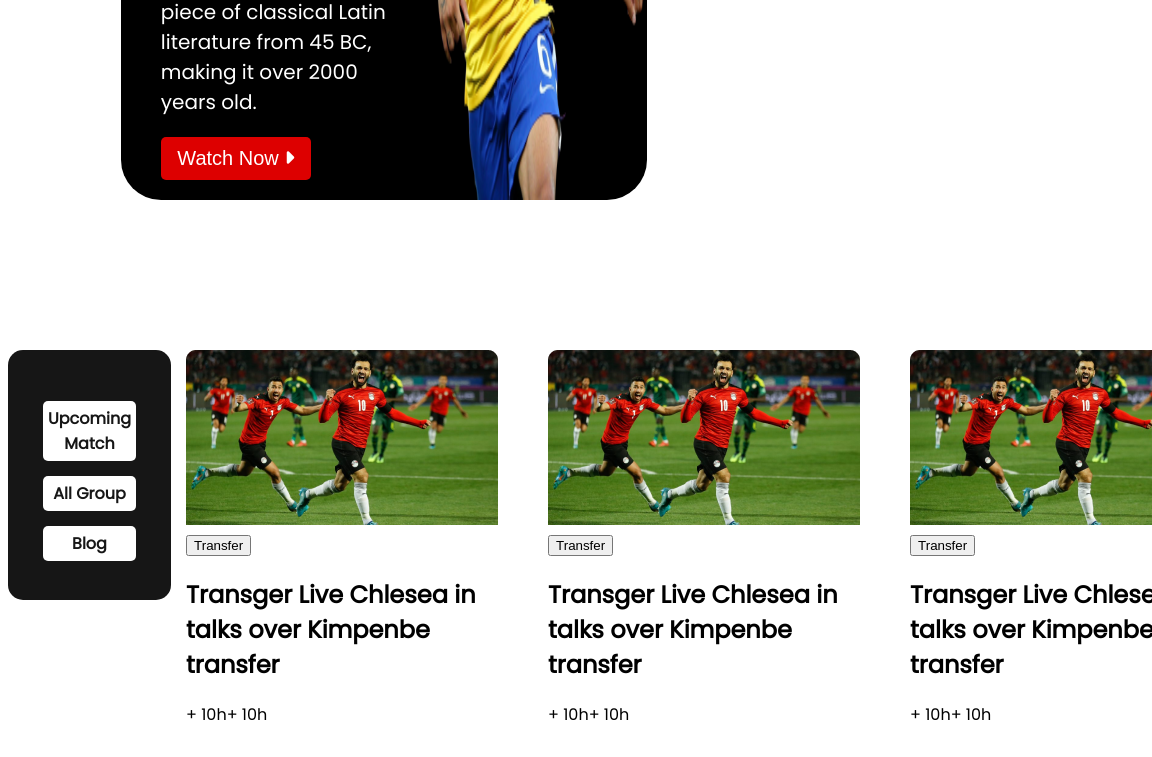
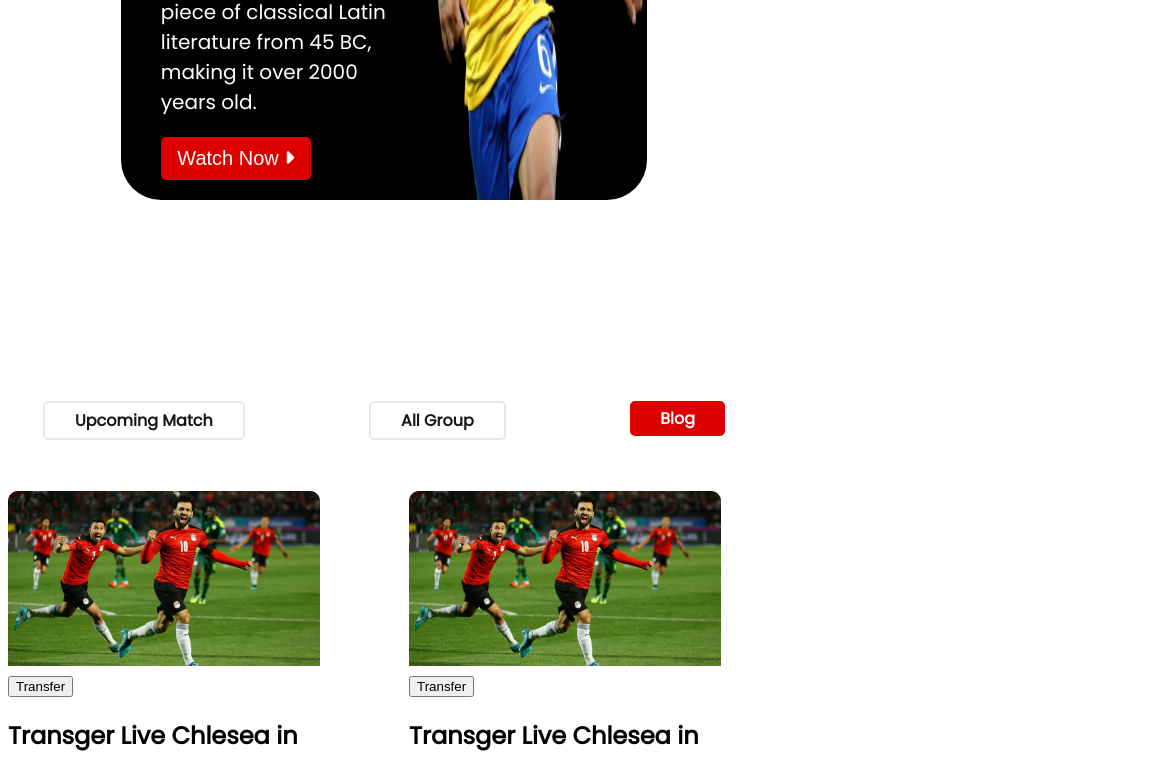
Before and after one commit to Nur-Al-Mumit/Assignment-02, a plain HTML site: page index.html in a window 768 px wide. Shown: the part 534-1291 px from the top of the page, 1152 px wide, since content can reach past the window. Drawn offline with Linux system fonts and the light colour scheme.

Commit message:
add responsiveness on mid section

```diff
--- a/index.html
+++ b/index.html
@@ -42,7 +42,7 @@
                         <ul>
                             <a><li>Upcoming Match</li></a>
                             <a><li>All Group</li></a>
-                            <a><li>Blog</li></a>
+                            <a ><li id="blog">Blog</li></a>
                         </ul>
                     </div>
                     <div class="blogs">
--- a/style.css
+++ b/style.css
@@ -1,8 +1,10 @@
 /* Google Fonts  */
 @import url('https://fonts.googleapis.com/css2?family=Poppins&display=swap');
-body{
+
+body {
     font-family: 'Poppins', sans-serif;
 }
+
 /*-----------------
     Top Container
 -------------------*/
@@ -55,27 +57,30 @@ body{
 .banner img {
     width: 100%;
 }
+
 /* <!---------------- */
 /* Mid Section  */
 /* ------------------> */
-.mid-container{
+.mid-container {
     margin-top: 150px;
 }
 
 /* Menu part */
 
-.menu-container{
+.menu-container {
     background-color: #161616;
     width: 300px;
     height: 250px;
     margin-right: 15px;
     border-radius: 15px;
 }
-.menu-container ul{
+
+.menu-container ul {
     /* margin: 0; */
     padding: 20px;
 }
-.menu-container li{
+
+.menu-container li {
     text-align: center;
     list-style: none;
     font-weight: bold;
@@ -86,13 +91,18 @@ body{
     text-decoration: none;
     border-radius: 5px;
 }
+#blog{
+    background-color: #DD0000;
+    color:#FFFFFF;
+    border: none;
+}
 
-.blogs-container{
+.blogs-container {
     display: flex;
     justify-content: space-between;
 }
 
-.blogs{
+.blogs {
     flex-grow: 1;
     display: grid;
     grid-template-columns: repeat(3, 1fr);
@@ -111,17 +121,61 @@ body{
         display: flex;
         flex-direction: column;
     }
+
     .banner-info {
         margin-left: 20px;
         margin-right: 20px;
         color: white;
         width: 80%;
     }
+
     .banner-img {
-        padding: 0px 20px ;
+        padding: 0px 20px;
         display: flex;
         width: 90%;
     }
 
+    /* Mid Section */
+    .blogs-container {
+        display: flex;
+        flex-direction: column;
+    }
+
+    .blogs {
+        display: grid;
+        grid-template-columns: repeat(1, 1fr);
+    }
 
 }
+
+@media only screen and (min-width: 641px) and (max-width: 768px) {
+
+    .blogs {
+        display: grid;
+        grid-template-columns: repeat(2, 1fr);
+    }
+
+    /* Mid Section */
+    .blogs-container {
+        display: flex;
+        flex-direction: column;
+    }
+
+    .menu-container {
+        width: 100%;
+        background-color: #FFFFFF;
+        height: 100%;
+        border-radius: 15px;
+    }
+
+    .menu-container ul {
+        display: flex;
+        justify-content: space-between;
+    }
+
+    .menu-container li {
+        padding: 5px 30px;
+        border: #E8E8E8 solid 2px;
+        border-radius: 5px;
+    }
+}
```
